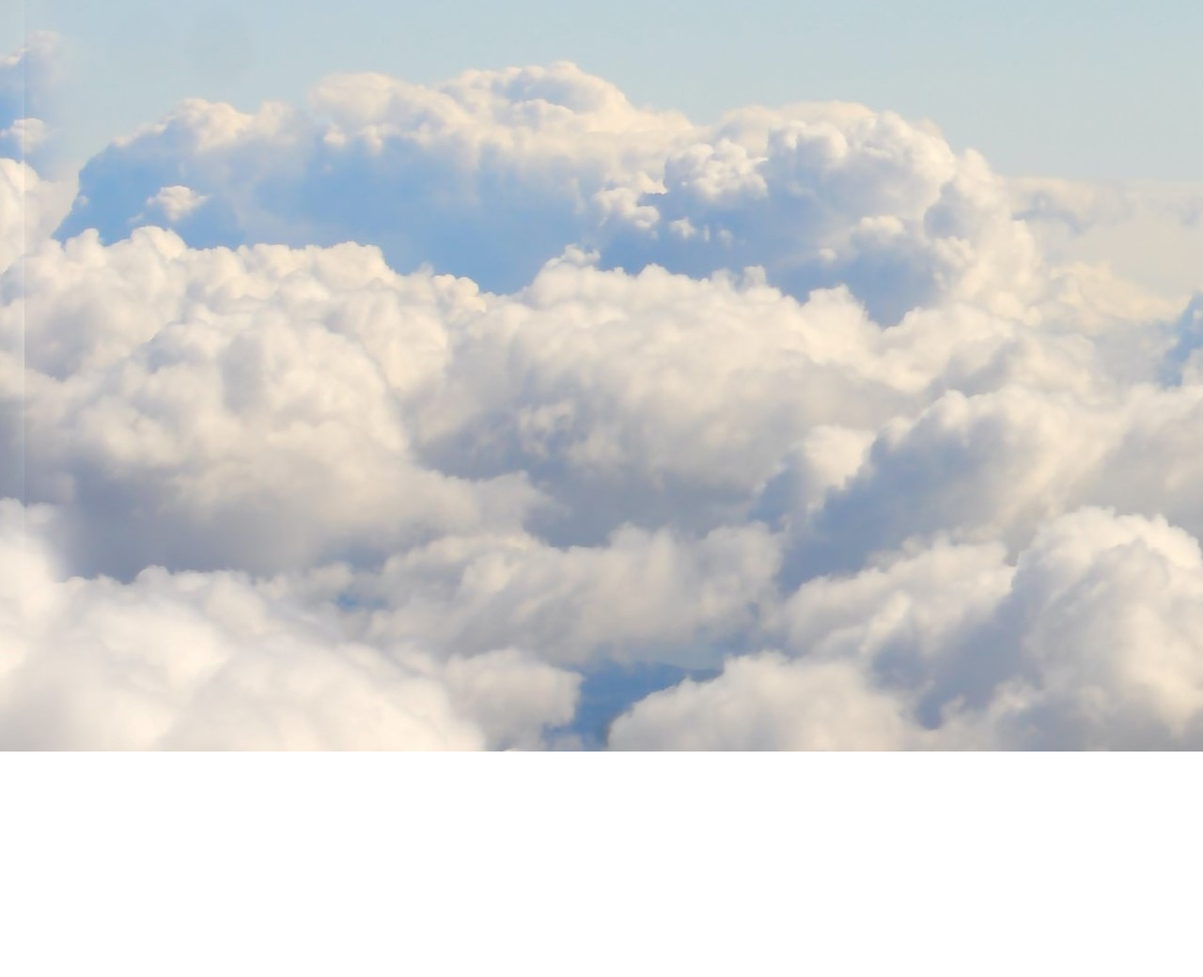
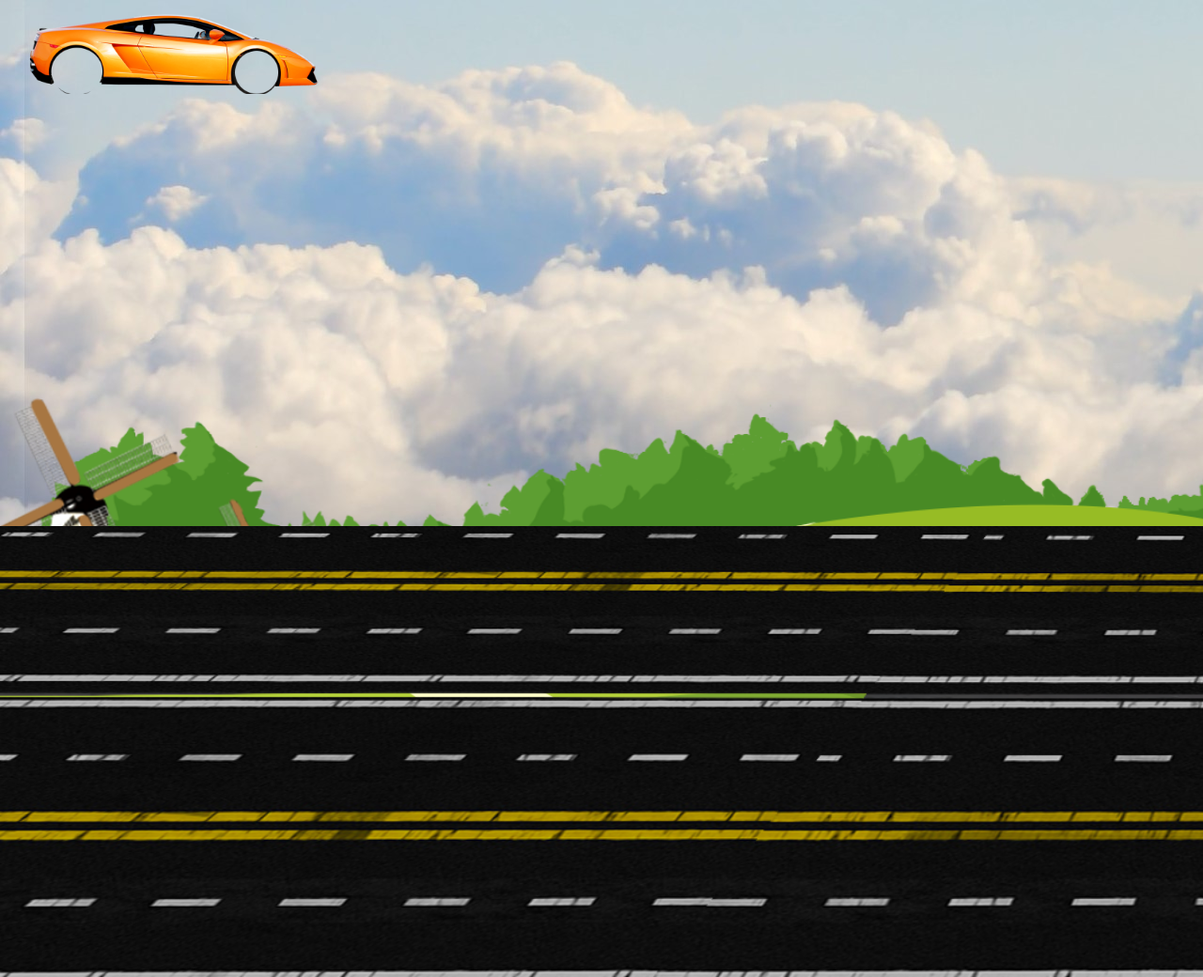
Before and after one commit to neha-0x01/Moving-Lamborghini-Car-Animation, a plain HTML site: page index.html in a window 1280 px wide. Shown: the whole page at 94% size. Before the commit the page ends 800 px from the top, so only its background shows below. Drawn offline with Linux system fonts and the light colour scheme.

Commit message:
add files

```diff
--- a/style.css
+++ b/style.css
@@ -11,3 +11,29 @@
     background-repeat: no-repeat;
     position: absolute;
 }
+
+.trees{
+    height: 100vh;
+    width: 100%;
+    background-image: url(trees.png);
+    background-size: cover;
+    position: absolute;
+}
+
+.track{
+    height: 60vh;
+    width: 100%;
+    background-image: url(track.png);
+    background-size: cover;
+    position: absolute;
+    top: 70vh;
+}
+
+.car{
+    height: 100px;
+    width: 380px;
+    background-image: url(car_body.png);
+    background-size: cover;
+    background-repeat: no-repeat;
+    position: absolute;
+}
```
